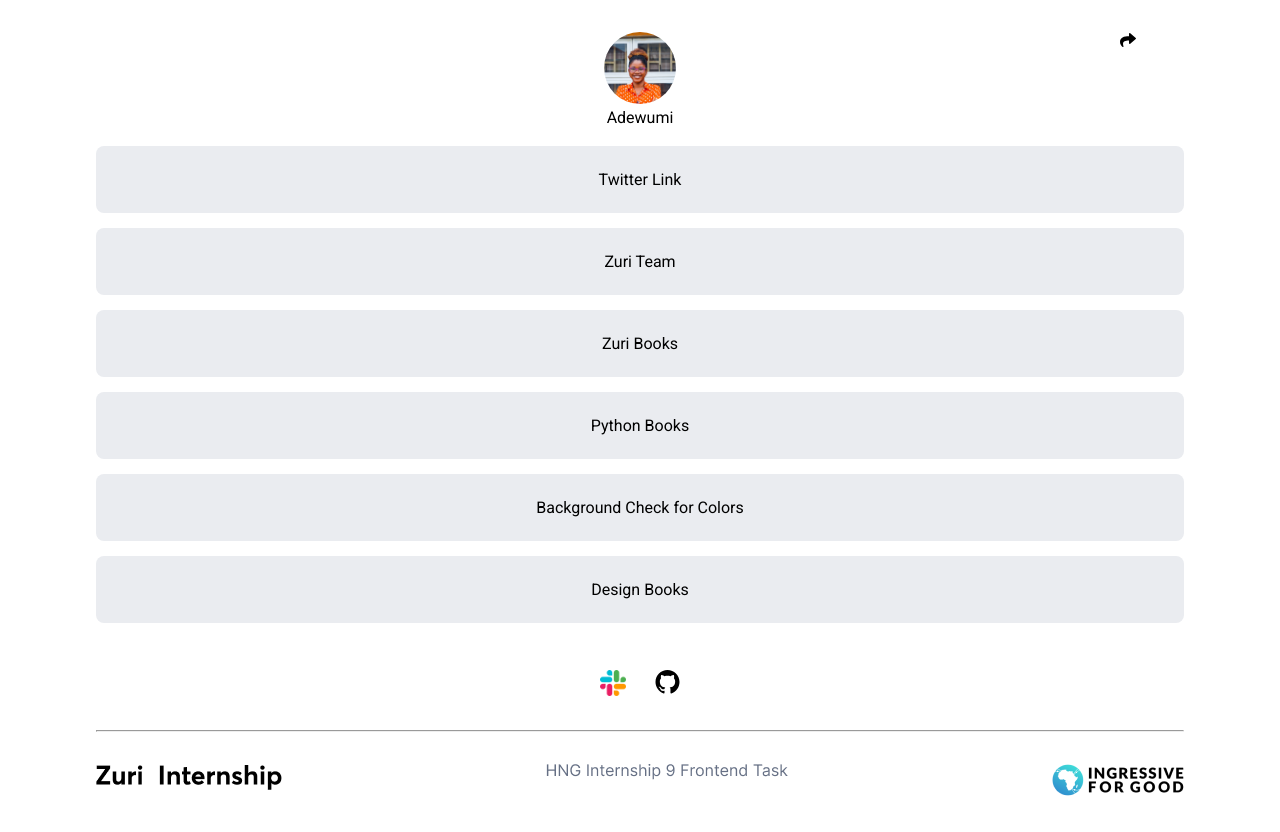
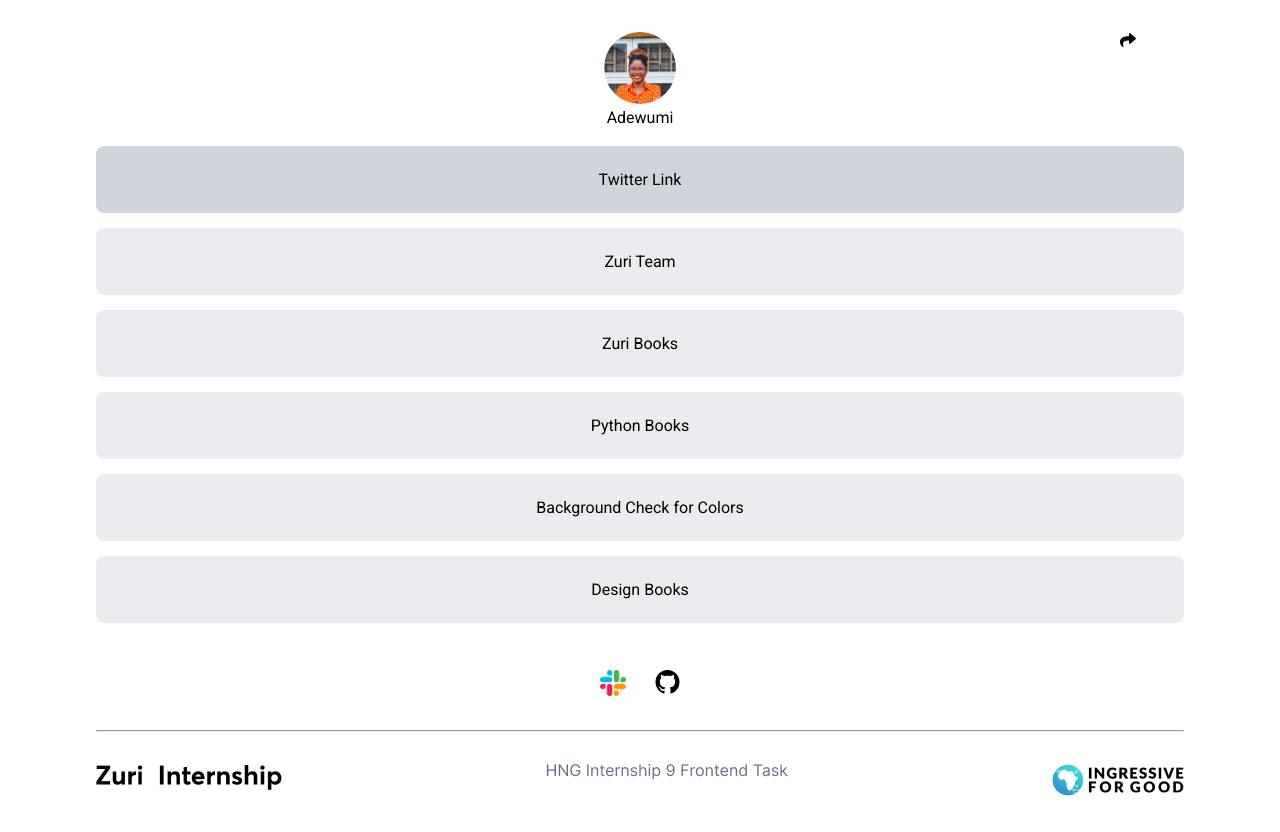
Before and after one commit to Jejeet/Stage-1, a React (Create React App) app: page / in a window 1280 px wide. In both pictures the pointer is over the link "Twitter Link". Built offline with nearby package versions, Linux system fonts and the light colour scheme.

Commit message:
Fixed the anchor tag

```diff
--- a/src/Profile/PSpace.css
+++ b/src/Profile/PSpace.css
@@ -68,6 +68,9 @@
     text-decoration: none;
     color: var(--primary-color);
 }
+.training:hover{
+background-color:#D0D5DD ;
+}
 .nav{
     display: flex;
     justify-content: center;
```
